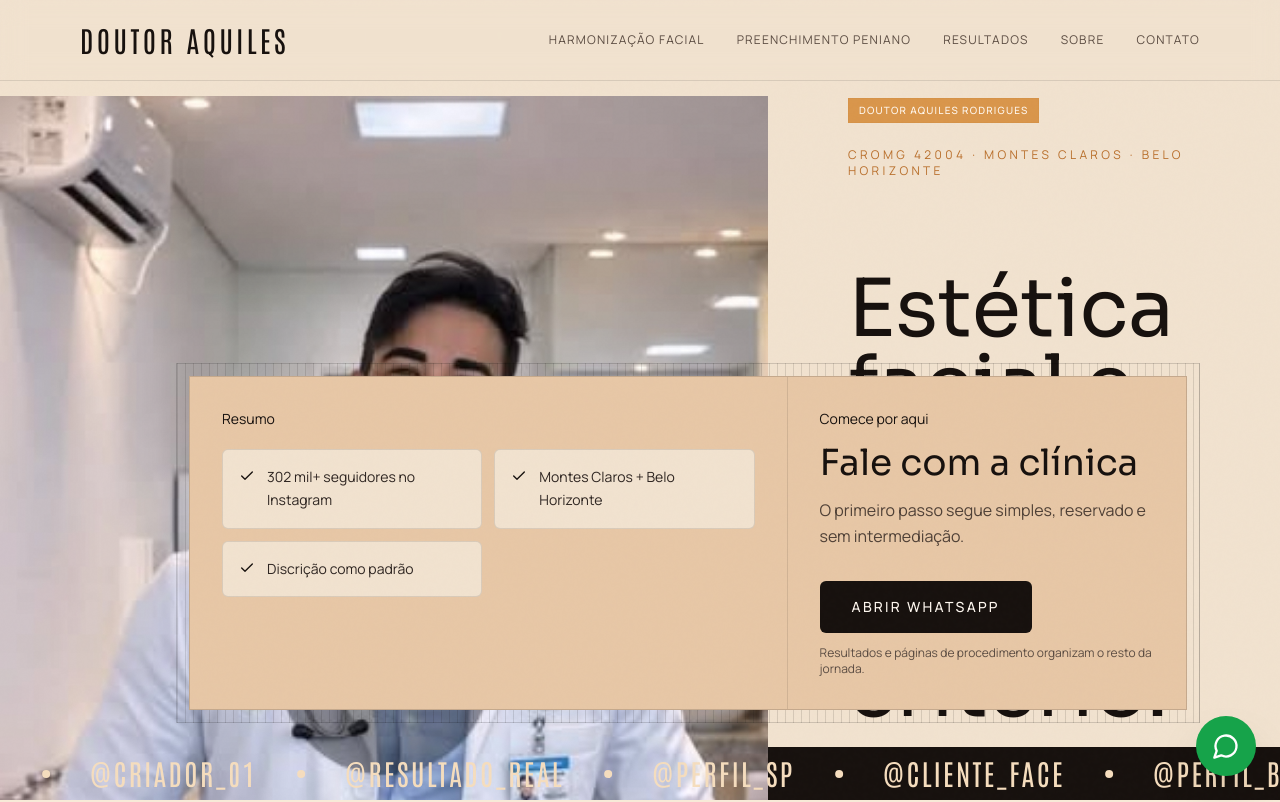
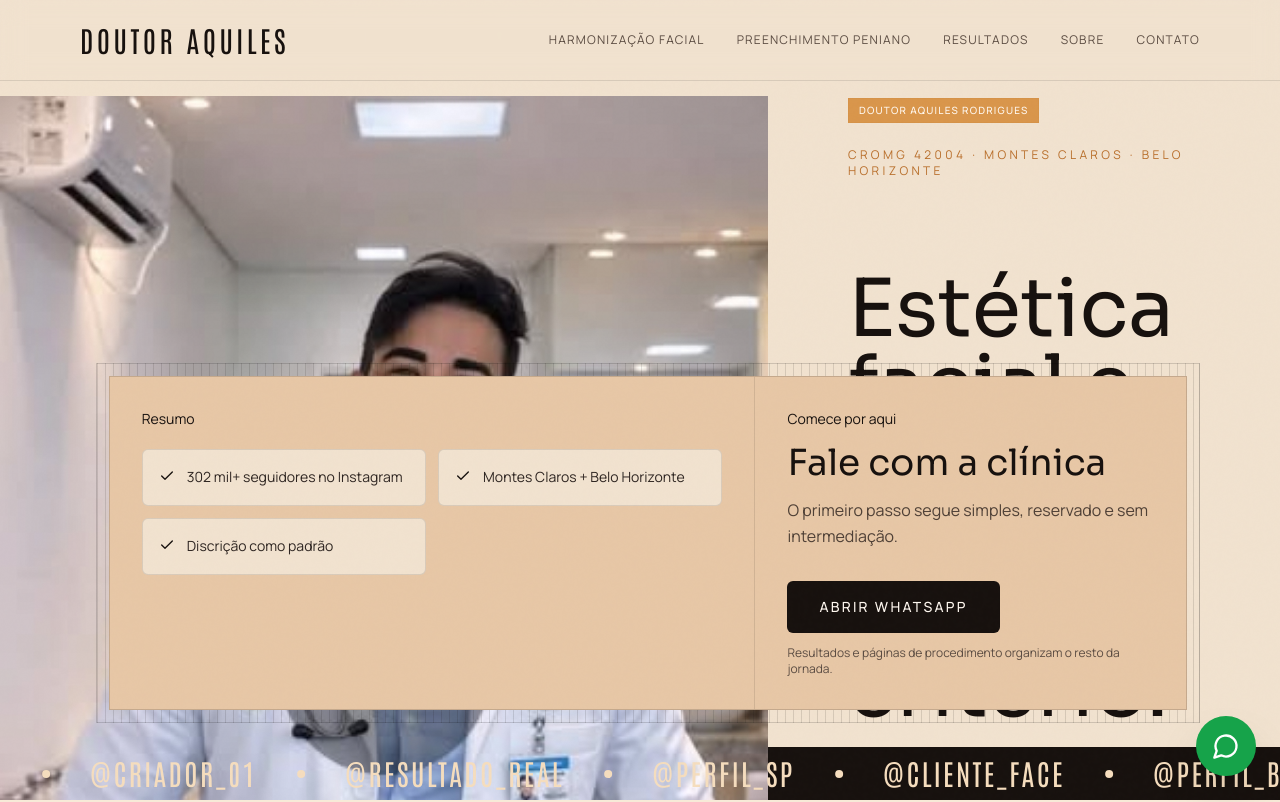
Before and after one commit to fabianomag/aquilesrodrigues, a Next.js app: page / in a window 1280 px wide. Shown: the top 802 px of the page. Built offline with nearby package versions, Linux system fonts and the light colour scheme.

Commit message:
Refine procedure hero layout and grid structure

```diff
--- a/src/components/procedure-hero-header.tsx
+++ b/src/components/procedure-hero-header.tsx
@@ -58,6 +58,17 @@
   cardMaxWidthClass = "lg:max-w-4xl",
   bottomSlot,
 }: ProcedureHeroHeaderProps) {
+  const cardShellClassName = clsx(
+    "striped-card-shell relative z-10 mx-6 -mt-14 md:mx-12 lg:mx-20",
+    cardMaxWidthClass,
+    reverseLayout
+      ? "lg:ml-auto lg:mr-20 lg:-mt-24"
+      : "lg:mr-auto lg:ml-20 lg:-mt-24",
+    fullBleed && "lg:mr-20",
+  );
+
+  const cardShellStyle = { maxWidth: "72rem" };
+
   return (
   <section className="relative flex flex-col h-[100dvh] overflow-hidden bg-[#f1e2cf]">
 
@@ -117,14 +128,7 @@
         </Reveal>
       </div>
 
-      <div
-        className={clsx(
-          "striped-card-shell relative z-10 mx-6 -mt-14 md:mx-12 lg:mx-20 lg:-mt-24",
-          cardMaxWidthClass,
-          reverseLayout && "lg:ml-auto lg:mr-20",
-          fullBleed && "lg:mr-20",
-        )}
-      >
+      <div className={cardShellClassName} style={cardShellStyle}>
         <div className="striped-card-panel grid bg-[#e7c7a6] md:grid-cols-[1.2fr_0.8fr]">
 
           <div className="border-b border-black/10 p-6 md:border-b-0 md:border-r md:border-black/10 md:p-8">
```
